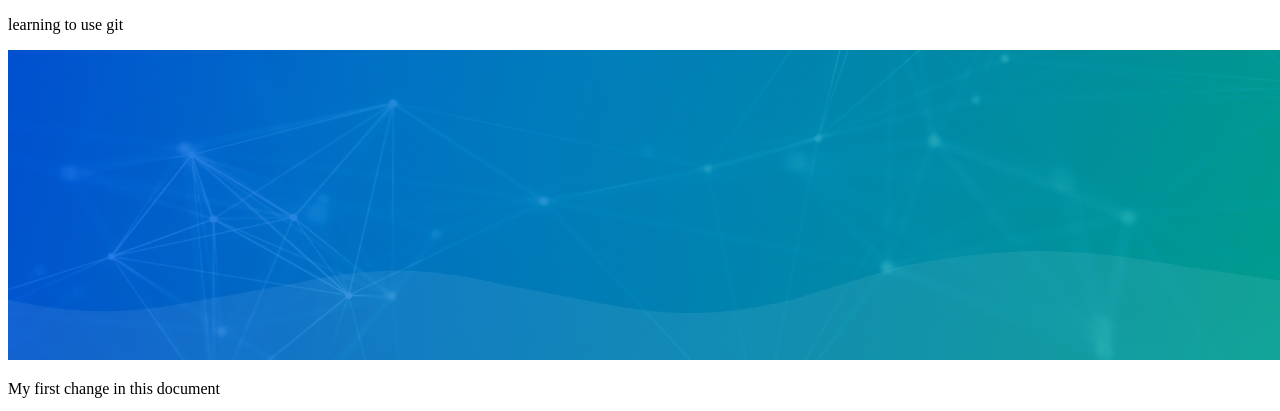
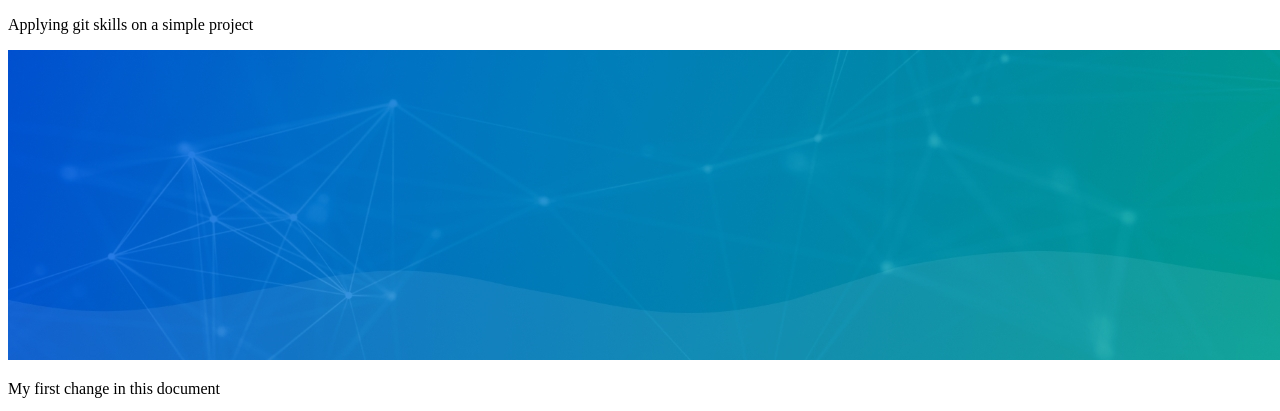
Before and after one commit to mbithi69/example, a plain HTML site: page index.html in a window 1280 px wide. Shown: the top 411 px of the page. Drawn offline with Linux system fonts and the light colour scheme.

Commit message:
Update index.html

```diff
--- a/index.html
+++ b/index.html
@@ -8,11 +8,12 @@
     <title>myproject</title>
 </head>
 <body>
-    <P>learning to use git</P>
+    <P>Applying git skills on a simple project</P>
     <div><img src="bg.jpg" alt="Image is not available"></div>
     <p>My first change in this document</p>
     <p>This line is here to show how merging works.</p>
     <div><img src="Solutech-Flat-Logo-White.png" alt="No image"></div>
+    <p>Above picture belongs to the company mentioned in the logo</p>
 
 </body>
 </html>
```
